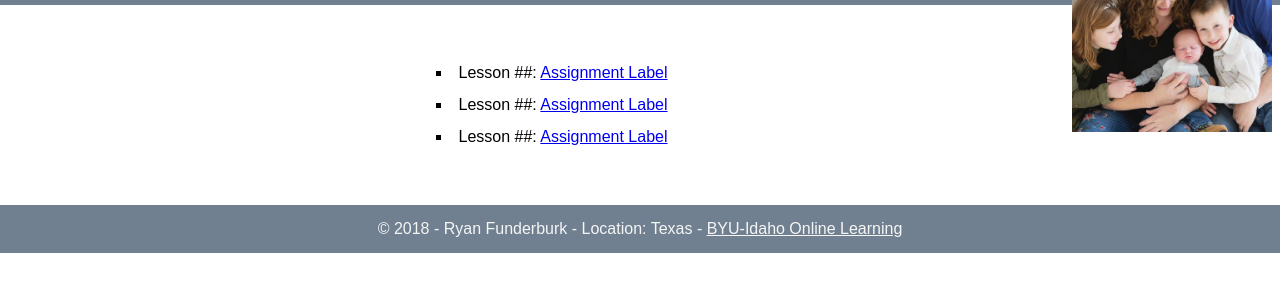
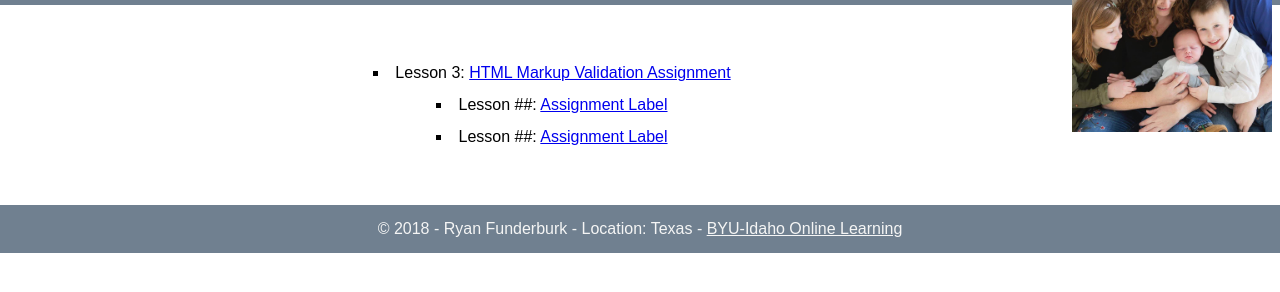
Before and after one commit to fun15002/fun15002.github.io, a plain HTML site: page index.html in a window 1280 px wide. Shown: the part 96-388 px from the top of the page. Drawn offline with Linux system fonts and the light colour scheme.

Commit message:
lesson3 index update 1/24

```diff
--- a/index.html
+++ b/index.html
@@ -24,7 +24,7 @@
 
             <ul>
 
-                <li>Lesson ##: <a href="#">Assignment Label</a></li>
+                <li>Lesson 3: <a href="assignments/Lesson 3/fixedhtml.html">HTML Markup Validation Assignment</a></li>
                 <li>Lesson ##: <a href="#">Assignment Label</a></li>
                 <li>Lesson ##: <a href="#">Assignment Label</a></li>
 
```
